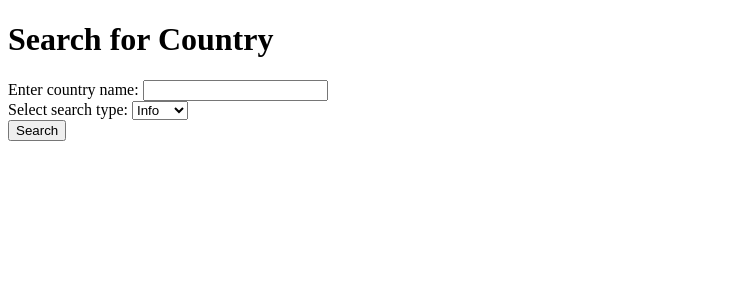
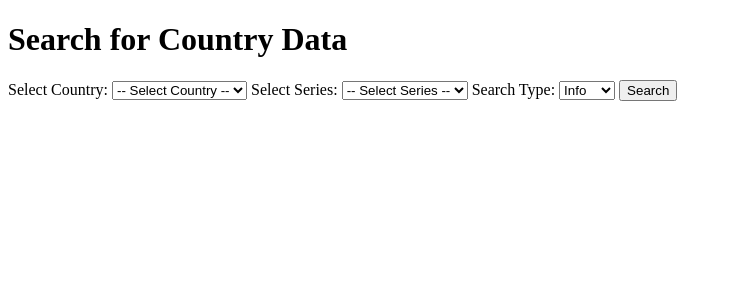
Before and after one commit to rjz954/NationInfo, a Flask app: page /search in a window 1280 px wide. Shown: the top 300 px of the page, without its empty margins (0-732 px from the left). Run offline with Flask 3, Linux system fonts and the light colour scheme; parts of the project's set-up code (start-up, migrations or seed data) failed here and were passed over; some libraries are stand-ins or nearby versions.

Commit message:
Add files via upload

```diff
--- a/app.py
+++ b/app.py
@@ -2,7 +2,6 @@ import os
 import csv
 from flask import Flask, render_template, request, redirect, url_for
 import psycopg2
-import difflib
 
 app = Flask(__name__)
 
@@ -17,6 +16,13 @@ with open(csv_file_path, mode='r', newline='', encoding='utf-8') as file:
     for row in reader:
         country_name_map[row['value']] = int(row['id'])
 
+# Load unique series from the CSV file and sort alphabetically
+unique_series = []
+with open(os.path.join(base_dir, 'dataset', 'Unique_series.csv'), mode='r', newline='', encoding='utf-8') as file:
+    reader = csv.reader(file)
+    next(reader)  # Skip header
+    unique_series = sorted([row[0] for row in reader])
+
 @app.route('/')
 def index():
     return redirect(url_for('search'))
@@ -25,33 +31,30 @@ def index():
 def search():
     if request.method == 'POST':
         country_name = request.form['country_name']
+        series = request.form['series']
         search_type = request.form.get('search_type', 'info')  # Default to 'info' if search_type is not provided
         # Get the ID corresponding to the entered country name
         country_id = country_name_map.get(country_name)
-        if country_id is not None:
-            # Query the database for rows with the obtained ID
-            conn = psycopg2.connect(dbname="countrydata", user="country_user", password="password", host="localhost", port="5432")
-            cur = conn.cursor()
-            cur.execute("SELECT * FROM Countries WHERE id = %s", (country_id,))
-            countries = cur.fetchall()
-            conn.close()
-            if search_type == 'value':
-                # Filter out rows where Value is NaN
-                countries = [country for country in countries if country[6] is not None]
-                # Extract only Year, Series, Value, and Source for display
-                countries = sorted([(country[2], country[3], country[6], country[8]) for country in countries], key=lambda x: x[1])  # Sort by Series
-                return render_template('search_results_value.html', countries=countries)
-            else:
-                return render_template('search_results.html', countries=countries, search_type=search_type)
+        # Query the database based on the selected search criteria
+        conn = psycopg2.connect(dbname="countrydata", user="country_user", password="password", host="localhost", port="5432")
+        cur = conn.cursor()
+        if country_id is not None and series:  # Search by both country and series
+            cur.execute("SELECT unnamed_1, year, series, value, source FROM Countries WHERE id = %s AND (value IS NOT NULL OR unnamed_1 IS NOT NULL) AND series = %s", (country_id, series))
+        elif country_id is not None:  # Search only by country
+            cur.execute("SELECT unnamed_1, year, series, value, source FROM Countries WHERE id = %s AND (value IS NOT NULL OR unnamed_1 IS NOT NULL)", (country_id,))
+        elif series:  # Search only by series
+            cur.execute("SELECT unnamed_1, year, series, value, source FROM Countries WHERE (value IS NOT NULL OR unnamed_1 IS NOT NULL) AND series = %s", (series,))
+        else:  # No search criteria provided
+            return render_template('search_form.html', countries=sorted(country_name_map.keys()), unique_series=unique_series)
+        countries = cur.fetchall()
+        conn.close()
+        if search_type == 'value':
+            # Sort by Series
+            countries = sorted(countries, key=lambda x: x[1])
+            return render_template('search_results_value.html', countries=countries)
         else:
-            # Find the closest matching country name
-            closest_match = difflib.get_close_matches(country_name, country_name_map.keys(), n=1)
-            if closest_match:
-                suggestion = closest_match[0]
-                return render_template('search_results.html', countries=[], message=f"Did you mean '{suggestion}'?", suggestion=suggestion, search_type=search_type)
-            else:
-                return render_template('search_results.html', countries=[], message="Country not found.", search_type=search_type)
-    return render_template('search_form.html')
+            return render_template('search_results.html', countries=countries, search_type=search_type, unique_series=unique_series)
+    return render_template('search_form.html', countries=sorted(country_name_map.keys()), unique_series=unique_series)
 
 if __name__ == '__main__':
     app.run(debug=True)
--- a/init.py
+++ b/init.py
@@ -1,5 +1,5 @@
 username = "postgres"
-user_password = "postgres"
+user_password = "new_password"
 
 
 
--- a/templates/search_form.html
+++ b/templates/search_form.html
@@ -1,3 +1,4 @@
+<!-- templates/search_form.html -->
 <!DOCTYPE html>
 <html lang="en">
 <head>
@@ -6,17 +7,30 @@
     <title>Search Form</title>
 </head>
 <body>
-    <h1>Search for Country</h1>
-    <form action="/search" method="post">
-        <label for="country_name">Enter country name:</label>
-        <input type="text" id="country_name" name="country_name">
-        <br>
-        <label for="search_type">Select search type:</label>
+    <h1>Search for Country Data</h1>
+    <form method="POST" action="/search">
+        <label for="country_name">Select Country:</label>
+        <select id="country_name" name="country_name">
+            <option value="">-- Select Country --</option>
+            {% for country in countries %}
+            <option value="{{ country }}">{{ country }}</option>
+            {% endfor %}
+        </select>
+
+        <label for="series">Select Series:</label>
+        <select id="series" name="series">
+            <option value="">-- Select Series --</option>
+            {% for series in unique_series %}
+            <option value="{{ series }}">{{ series }}</option>
+            {% endfor %}
+        </select>
+
+        <label for="search_type">Search Type:</label>
         <select id="search_type" name="search_type">
             <option value="info">Info</option>
             <option value="value">Value</option>
         </select>
-        <br>
+
         <button type="submit">Search</button>
     </form>
 </body>
--- a/templates/search_results.html
+++ b/templates/search_results.html
@@ -35,7 +35,7 @@
         <thead>
             <tr>
                 <th>ID</th>
-                <th>Unnamed_1</th>
+                <th>Country</th>
                 <th>Year</th>
                 <th>Series</th>
                 <th>Capital_City</th>
--- a/templates/search_results_value.html
+++ b/templates/search_results_value.html
@@ -34,6 +34,7 @@
     <table>
         <thead>
             <tr>
+                <th>Country</th>
                 <th>Year</th>
                 <th>Series</th>
                 <th>Value</th>
@@ -47,6 +48,7 @@
                 <td>{{ country[1] }}</td>
                 <td>{{ country[2] }}</td>
                 <td>{{ country[3] }}</td>
+                <td>{{ country[4] }}</td>
             </tr>
             {% endfor %}
         </tbody>
```
Also changed, not shown: series.py (added, +17 -0 lines).
